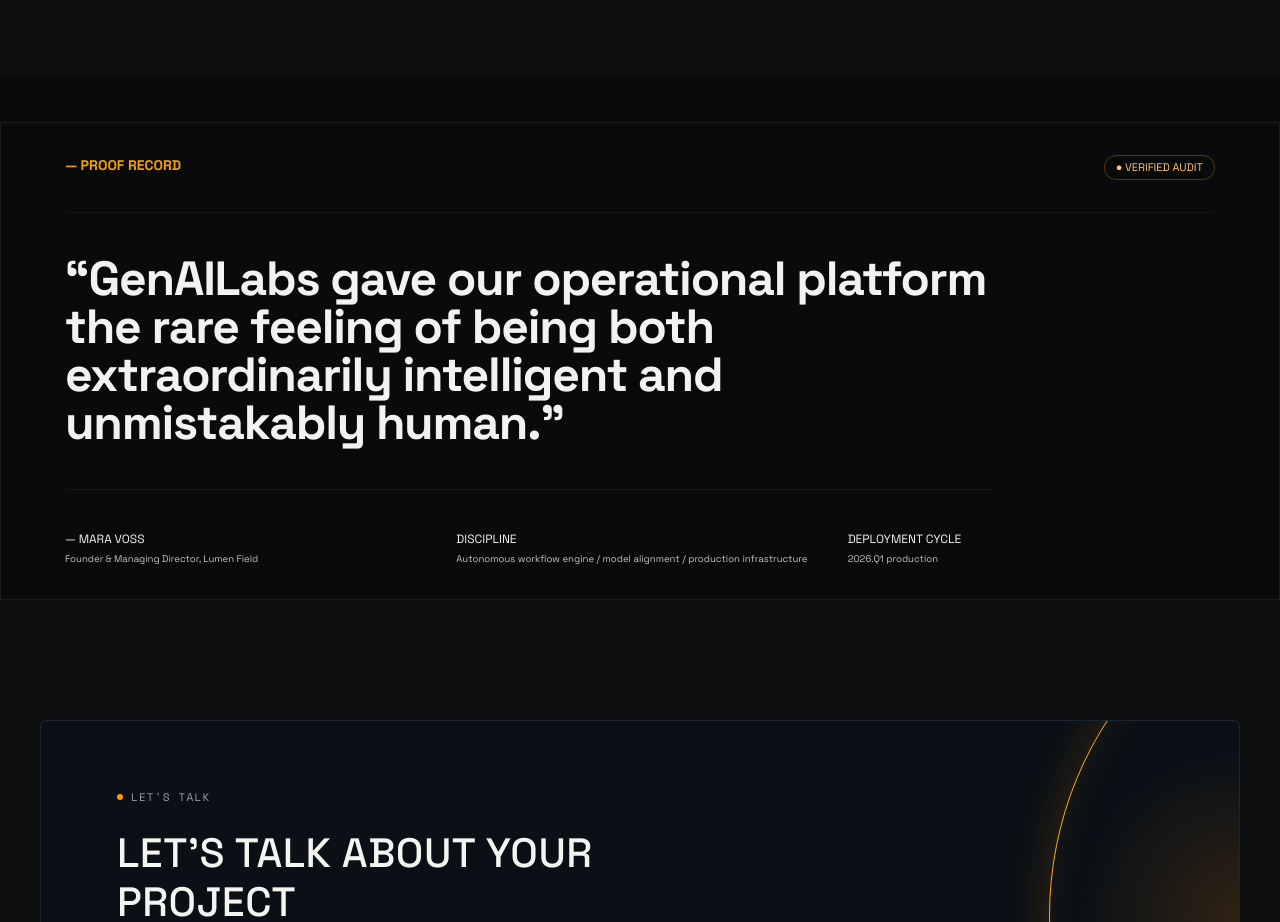
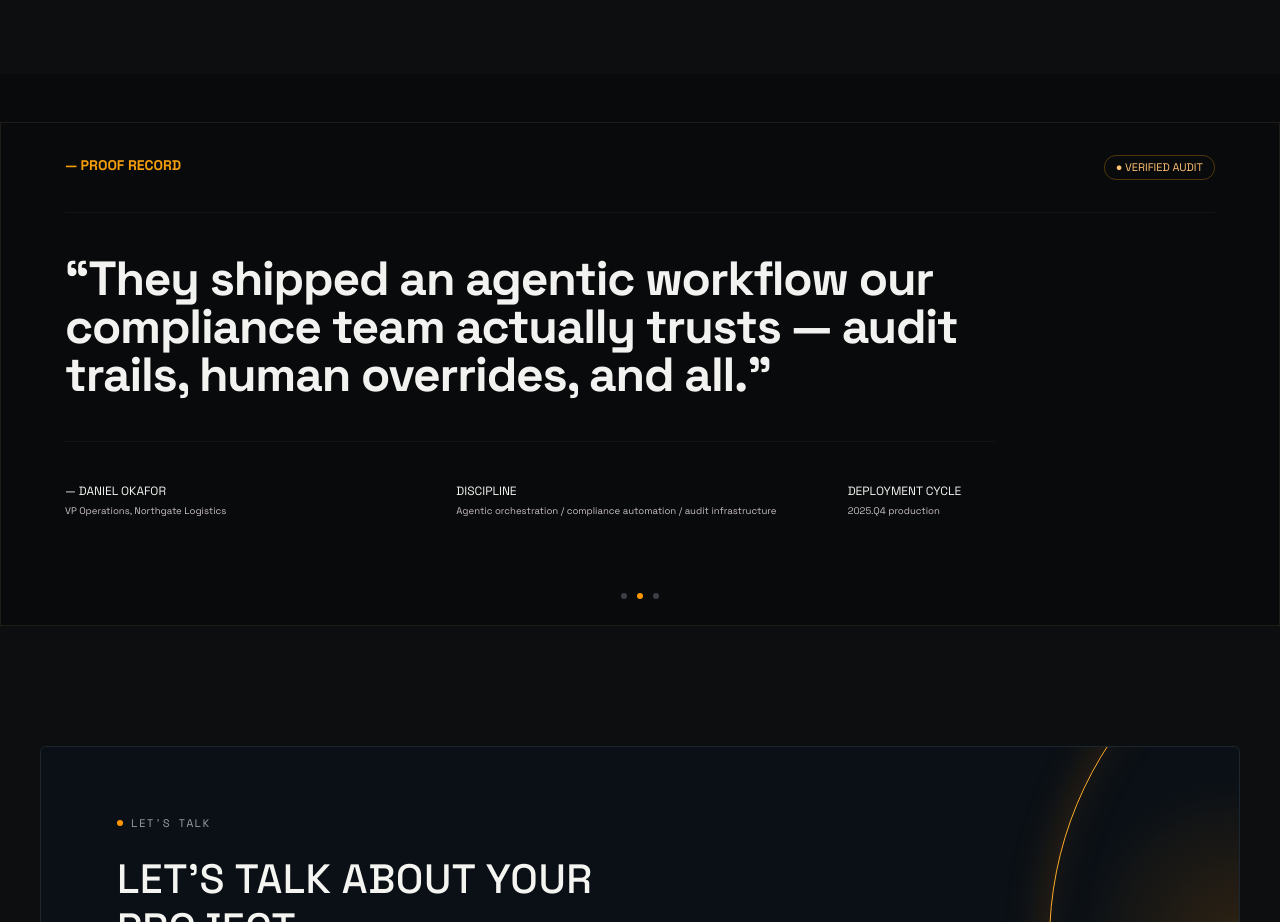
Before and after one commit to M4H1-4B1R/genai-site, a Next.js app: page /services in a window 1280 px wide. Shown: the part 4320-5242 px from the top of the page. Built offline with nearby package versions, Linux system fonts and the light colour scheme.

Commit message:
add: (services page) testimonial slider

```diff
--- a/app/globals.css
+++ b/app/globals.css
@@ -573,7 +573,7 @@
 .services-proof {
   border: 1px solid #5344344d;
   margin: 48px 0;
-  padding: 32px 64px;
+  padding: 32px 64px 26px;
 }
 .services-proof-top {
   border-bottom: 1px solid #53443433;
@@ -619,6 +619,39 @@
   line-height: 1.4;
   margin-top: 5px;
   text-transform: none;
+}
+/* Proof slider */
+.services-proof-viewport {
+  overflow: hidden;
+}
+.services-proof-track {
+  display: flex;
+}
+.services-proof-slide {
+  flex: 0 0 100%;
+  min-width: 0;
+}
+.services-proof-dots {
+  display: flex;
+  gap: 10px;
+  justify-content: center;
+  padding-top: 26px;
+}
+.services-proof-dots button {
+  background: #3a4046;
+  border: 0;
+  border-radius: 50%;
+  cursor: pointer;
+  height: 6px;
+  padding: 0;
+  transition: background 0.3s;
+  width: 6px;
+}
+.services-proof-dots button:hover {
+  background: #6b7280;
+}
+.services-proof-dots button.active {
+  background: var(--orange);
 }
 .services-cta {
   background: #121314;
--- a/components/services-hub.tsx
+++ b/components/services-hub.tsx
@@ -1,4 +1,6 @@
 import Image from "next/image";
+
+import { ServicesProofSlider } from "@/components/services-proof-slider";
 
 const capabilities = [
   {
@@ -265,36 +267,7 @@
           </div>
         </section>
 
-        <section className="services-proof">
-          <div className="services-proof-top">
-            <strong>— Proof record</strong>
-            <span>● Verified audit</span>
-          </div>
-          <blockquote>
-            “GenAILabs gave our operational platform the rare feeling of being
-            both extraordinarily intelligent and unmistakably human.”
-          </blockquote>
-          <div className="services-proof-meta">
-            <span>
-              — Mara Voss
-              <br />
-              <small>Founder &amp; Managing Director, Lumen Field</small>
-            </span>
-            <span>
-              Discipline
-              <br />
-              <small>
-                Autonomous workflow engine / model alignment / production
-                infrastructure
-              </small>
-            </span>
-            <span>
-              Deployment cycle
-              <br />
-              <small>2026.Q1 production</small>
-            </span>
-          </div>
-        </section>
+        <ServicesProofSlider />
       </main>
     </div>
   );
--- /dev/null
+++ b/components/services-proof-slider.tsx
@@ -0,0 +1,145 @@
+"use client";
+
+import { useEffect, useRef, useState } from "react";
+
+const TRANSITION_MS = 650;
+const AUTOPLAY_MS = 5000;
+
+const testimonials = [
+  {
+    quote:
+      "“GenAILabs gave our operational platform the rare feeling of being both extraordinarily intelligent and unmistakably human.”",
+    name: "— Mara Voss",
+    role: "Founder & Managing Director, Lumen Field",
+    discipline:
+      "Autonomous workflow engine / model alignment / production infrastructure",
+    cycle: "2026.Q1 production",
+  },
+  {
+    quote:
+      "“They shipped an agentic workflow our compliance team actually trusts — audit trails, human overrides, and all.”",
+    name: "— Daniel Okafor",
+    role: "VP Operations, Northgate Logistics",
+    discipline:
+      "Agentic orchestration / compliance automation / audit infrastructure",
+    cycle: "2025.Q4 production",
+  },
+  {
+    quote:
+      "“From prototype to production in nine weeks. GenAILabs is the first partner that treats latency as a feature.”",
+    name: "— Ingrid Halvorsen",
+    role: "CTO, Fieldline Robotics",
+    discipline: "Realtime inference / edge deployment / observability",
+    cycle: "2026.Q2 production",
+  },
+];
+
+export function ServicesProofSlider() {
+  const n = testimonials.length;
+  // index can reach n, which is the clone of slide 0 used for the loop
+  const [index, setIndex] = useState(0);
+  const [animate, setAnimate] = useState(true);
+  const paused = useRef(false);
+
+  // Autoplay; the [index] dependency restarts the timer after every change.
+  useEffect(() => {
+    if (window.matchMedia("(prefers-reduced-motion: reduce)").matches) {
+      return;
+    }
+    const id = window.setInterval(() => {
+      if (!paused.current) {
+        setIndex((i) => i + 1);
+      }
+    }, AUTOPLAY_MS);
+    return () => window.clearInterval(id);
+  }, [index]);
+
+  // After the transition onto the clone finishes, jump back to slide 0
+  // without animating.
+  useEffect(() => {
+    if (index !== n) {
+      return;
+    }
+    const id = window.setTimeout(() => {
+      setAnimate(false);
+      setIndex(0);
+    }, TRANSITION_MS);
+    return () => window.clearTimeout(id);
+  }, [index, n]);
+
+  // Re-enable the transition after the jump has painted.
+  useEffect(() => {
+    if (animate) {
+      return;
+    }
+    const raf = requestAnimationFrame(() =>
+      requestAnimationFrame(() => setAnimate(true)),
+    );
+    return () => cancelAnimationFrame(raf);
+  }, [animate]);
+
+  const active = index % n;
+
+  return (
+    <section
+      className="services-proof services-proof-slider"
+      onMouseEnter={() => (paused.current = true)}
+      onMouseLeave={() => (paused.current = false)}
+    >
+      <div className="services-proof-top">
+        <strong>— Proof record</strong>
+        <span>● Verified audit</span>
+      </div>
+      <div className="services-proof-viewport">
+        <div
+          className="services-proof-track"
+          style={{
+            transform: `translateX(-${index * 100}%)`,
+            transition: animate
+              ? `transform ${TRANSITION_MS}ms cubic-bezier(0.4, 0, 0.2, 1)`
+              : "none",
+          }}
+        >
+          {[...testimonials, testimonials[0]].map((t, i) => (
+            <div
+              className="services-proof-slide"
+              key={i}
+              aria-hidden={i === n || i !== active}
+            >
+              <blockquote>{t.quote}</blockquote>
+              <div className="services-proof-meta">
+                <span>
+                  {t.name}
+                  <br />
+                  <small>{t.role}</small>
+                </span>
+                <span>
+                  Discipline
+                  <br />
+                  <small>{t.discipline}</small>
+                </span>
+                <span>
+                  Deployment cycle
+                  <br />
+                  <small>{t.cycle}</small>
+                </span>
+              </div>
+            </div>
+          ))}
+        </div>
+      </div>
+      <div className="services-proof-dots">
+        {testimonials.map((t, i) => (
+          <button
+            aria-label={`Show testimonial from ${t.name.replace("— ", "")}`}
+            aria-current={i === active}
+            className={i === active ? "active" : undefined}
+            key={t.name}
+            onClick={() => setIndex(i)}
+            type="button"
+          />
+        ))}
+      </div>
+    </section>
+  );
+}
```
